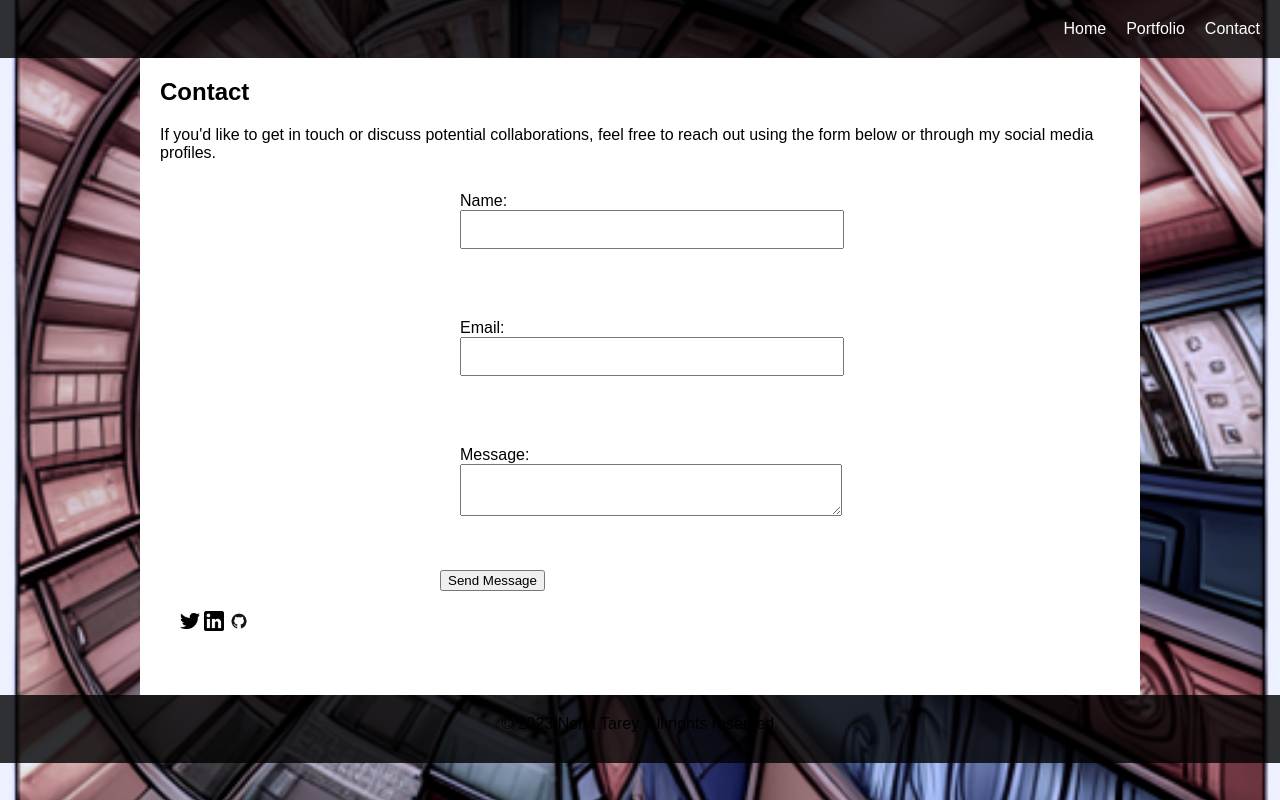
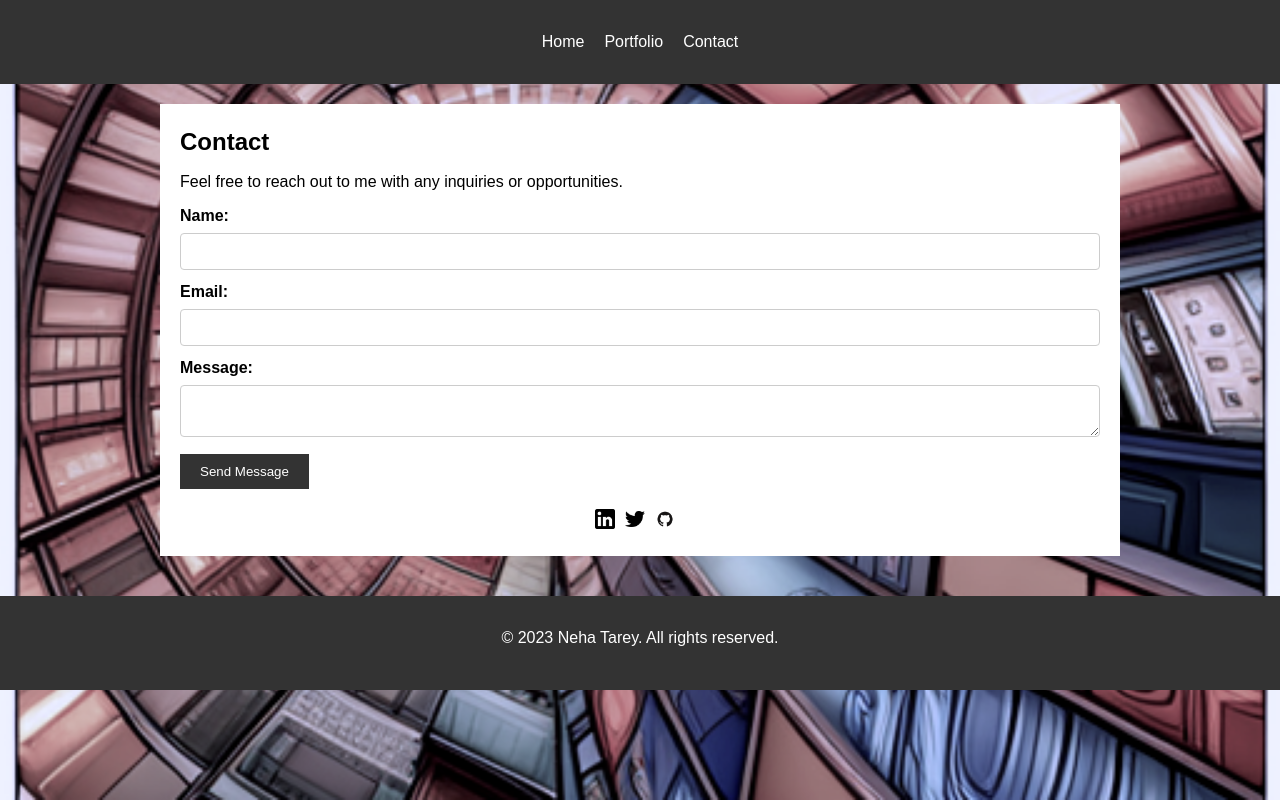
Before and after one commit to nehatarey/nehatarey.github.io, a plain HTML site: page contact.html in a window 1280 px wide. Drawn offline with Linux system fonts and the light colour scheme.

Commit message:
css updates

```diff
--- a/contact.html
+++ b/contact.html
@@ -1,11 +1,16 @@
 <!DOCTYPE html>
-<html>
+<html lang="en">
+
 <head>
-  <title>Neha Tarey - Contact</title>
+  <meta charset="UTF-8">
+  <meta name="viewport" content="width=device-width, initial-scale=1.0">
+  <title>Contact - Neha Tarey</title>
   <link rel="stylesheet" type="text/css" href="./src/styles.css">
 </head>
+
 <body>
   <header>
+    <div class="container">
       <nav>
         <ul>
           <li><a href="index.html">Home</a></li>
@@ -13,37 +18,47 @@
           <li><a href="contact.html">Contact</a></li>
         </ul>
       </nav>
+    </div>
   </header>
 
+  <div class="container">
     <section id="contact">
-    <div class="container">
       <h2>Contact</h2>
-      <p>If you'd like to get in touch or discuss potential collaborations, feel free to reach out using the form below or through my social media profiles.</p>
-      <form id="contact-form">
-        <div class="form-group">
+      <p>Feel free to reach out to me with any inquiries or opportunities.</p>
+      <form action="mailto:neha.dataengg@gmail.com" method="POST" enctype="text/plain">
+        <div>
           <label for="name">Name:</label>
           <input type="text" id="name" name="name" required>
         </div>
-        <div class="form-group">
+        <div>
           <label for="email">Email:</label>
           <input type="email" id="email" name="email" required>
         </div>
-        <div class="form-group">
+        <div>
           <label for="message">Message:</label>
           <textarea id="message" name="message" required></textarea>
         </div>
-        <button type="submit">Send Message</button>
+        <input type="submit" value="Send Message">
       </form>
       <div class="social-links">
-        <a href="https://twitter.com/TareyNeha" target="_blank" rel="noopener noreferrer"><img src="./img/twitter.png" alt="Twitter" style="width: 20px; height: 20px;"></a>
-        <a href="https://www.linkedin.com/in/nehatarey/" target="_blank" rel="noopener noreferrer"><img src="./img/linkedin.png" alt="LinkedIn" style="width: 20px; height: 20px;"></a>
-        <a href="https://github.com/nehatarey" target="_blank" rel="noopener noreferrer"><img src="./img/GitHub-Mark.png" alt="GitHub" style="width: 20px; height: 20px;"></a>
-      </div>
+        <a href="https://www.linkedin.com/in/nehatarey" target="_blank" rel="noopener noreferrer">
+          <img src="./img/linkedin.png" alt="LinkedIn" style="width: 20px; height: 20px;">
+        </a>
+        <a href="https://www.twitter.com/TareyNeha" target="_blank" rel="noopener noreferrer">
+          <img src="./img/twitter.png" alt="Twitter" style="width: 20px; height: 20px;">
+        </a>
+        <a href="https://github.com/nehatarey" target="_blank" rel="noopener noreferrer">
+          <img src="./img/GitHub-Mark.png" alt="GitHub" style="width: 20px; height: 20px;">
+        </a>
       </div>
     </section>
+  </div>
 
   <footer>
+    <div class="container">
       <p>&copy; 2023 Neha Tarey. All rights reserved.</p>
+    </div>
   </footer>
 </body>
+
 </html>
--- a/src/styles.css
+++ b/src/styles.css
@@ -1,9 +1,23 @@
-/* Reset default margin and padding */
-body, h1, h2, h3, h4, h5, h6, p, ul, li {
+/* Reset default browser styles */
+html,
+body,
+h1,
+h2,
+h3,
+h4,
+h5,
+h6,
+p,
+ul,
+li,
+form,
+input,
+textarea,
+button {
   margin: 0;
   padding: 0;
+  box-sizing: border-box;
 }
-
 /* Set background image */
 body {
     background-image: url("../img/background.png");
@@ -15,6 +29,11 @@ body, h1, h2, h3, h4, h5, h6, p, ul, li {
   }
 
 /* Global styles */
+body {
+  font-family: Arial, sans-serif;
+  line-height: 1.5;
+}
+
 .container {
   max-width: 960px;
   margin: 0 auto;
@@ -22,71 +41,92 @@ body, h1, h2, h3, h4, h5, h6, p, ul, li {
 }
 
 header {
-    background-color: rgba(0, 0, 0, 0.8);
-    padding: 20px;
+  background-color: #333;
+  color: #fff;
+  padding: 10px 0;
 }
 
-  nav ul {
-    list-style-type: none;
+header nav ul {
+  list-style: none;
   display: flex;
-    justify-content: flex-end;
+  justify-content: center;
 }
 
-  nav ul li {
-    margin-left: 20px;
+header nav ul li {
+  margin: 0 10px;
 }
 
-  nav ul li a {
+header nav ul li a {
   color: #fff;
   text-decoration: none;
 }
 
-  div {
-    background-color: #fff;
-    padding: 20px;
+h1 {
+  font-size: 32px;
   margin-bottom: 20px;
+  text-align: center;
 }
 
-  h1, h2, h3, h4, h5, h6 {
-    margin-bottom: 20px;
+h2 {
+  font-size: 24px;
+  margin-bottom: 10px;
 }
 
 p {
   margin-bottom: 10px;
 }
 
-  footer {
-    background-color: rgba(0, 0, 0, 0.8);
+section {
+  background-color: #fff;
   padding: 20px;
-    text-align: center;
+  margin-bottom: 20px;
 }
 
-  /* Home page specific styles */
-  #home h1 {
-    font-size: 36px;
-    font-weight: bold;
+form div {
+  margin-bottom: 10px;
 }
 
-  #home p {
-    font-size: 18px;
-    line-height: 1.5;
+label {
+  display: block;
+  font-weight: bold;
+  margin-bottom: 5px;
 }
 
-  .cta-button {
-    display: inline-block;
-    padding: 10px 20px;
-    background-color: #000;
-    color: #fff;
-    text-decoration: none;
-    font-weight: bold;
+input[type="text"],
+input[type="email"],
+textarea {
+  width: 100%;
+  padding: 10px;
+  border: 1px solid #ccc;
   border-radius: 4px;
-    transition: background-color 0.3s ease;
+  resize: vertical;
 }
 
-  .cta-button:hover {
+input[type="submit"] {
   background-color: #333;
+  color: #fff;
+  padding: 10px 20px;
+  border: none;
+  cursor: pointer;
 }
 
+.social-links {
+  display: flex;
+  justify-content: center;
+  margin-top: 20px;
+}
+
+.social-links a {
+  display: inline-block;
+  margin-right: 10px;
+}
+
+footer {
+  background-color: #333;
+  color: #fff;
+  text-align: center;
+  padding: 10px 0;
+}
 /* Portfolio page specific styles */
 #portfolio h2 {
     font-size: 24px;
@@ -119,34 +159,28 @@ body, h1, h2, h3, h4, h5, h6, p, ul, li {
   .project-link:hover {
     background-color: #f1f1f1;
   }
-
-  /* Contact page specific styles */
-  form {
-    max-width: 400px;
-    margin: 0 auto;
+/* Home page specific styles */
+#home h1 {
+    font-size: 36px;
+    font-weight: bold;
   }
 
-  input,
-  textarea {
-    width: 100%;
-    padding: 10px;
-    margin-bottom: 10px;
+  #home p {
+    font-size: 18px;
+    line-height: 1.5;
   }
 
-  textarea {
-    resize: vertical;
-  }
-
-  input[type="submit"] {
+  .cta-button {
+    display: inline-block;
+    padding: 10px 20px;
     background-color: #000;
     color: #fff;
-    padding: 10px 20px;
+    text-decoration: none;
+    font-weight: bold;
     border-radius: 4px;
-    border: none;
-    cursor: pointer;
     transition: background-color 0.3s ease;
   }
 
-  input[type="submit"]:hover {
+  .cta-button:hover {
     background-color: #333;
   }
```
Also changed, not shown: index.html (+3 -1 lines), portfolio2.html (deleted, +0 -37 lines). Lines whose indentation alone changed are shown as unchanged.
